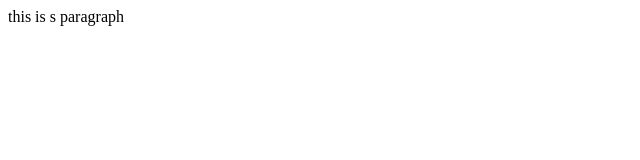
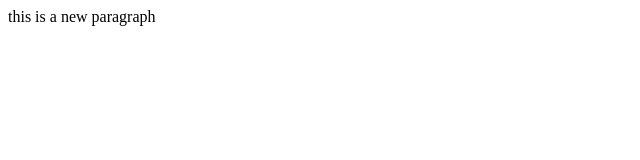
Before and after one commit to dem-account-git-github/localrepo, a plain HTML site: page index.html in a window 1280 px wide. Shown: the full height of the page, 0-640 px from the left. Drawn offline with Linux system fonts and the light colour scheme.

Commit message:
add new feature

```diff
--- a/index.html
+++ b/index.html
@@ -1 +1 @@
-<p>this is s paragraph</p>
+<p>this is a new paragraph</p>
```
